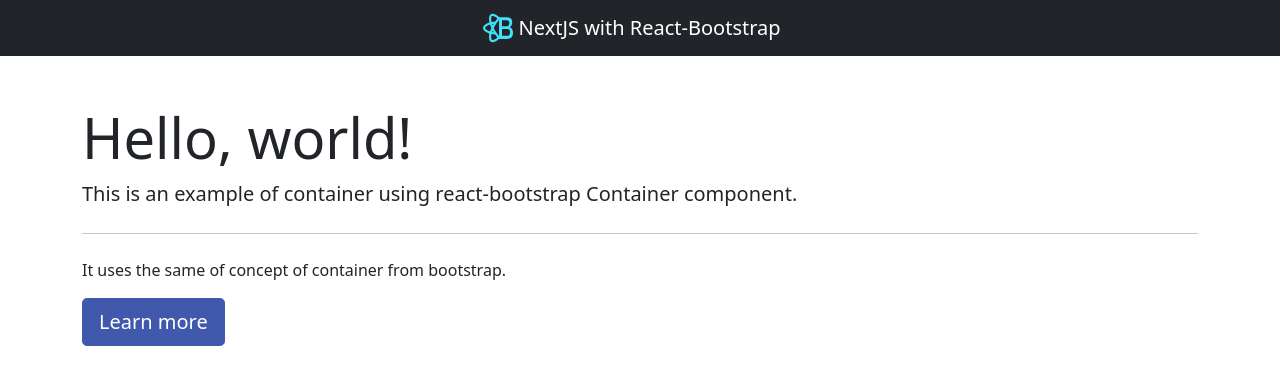
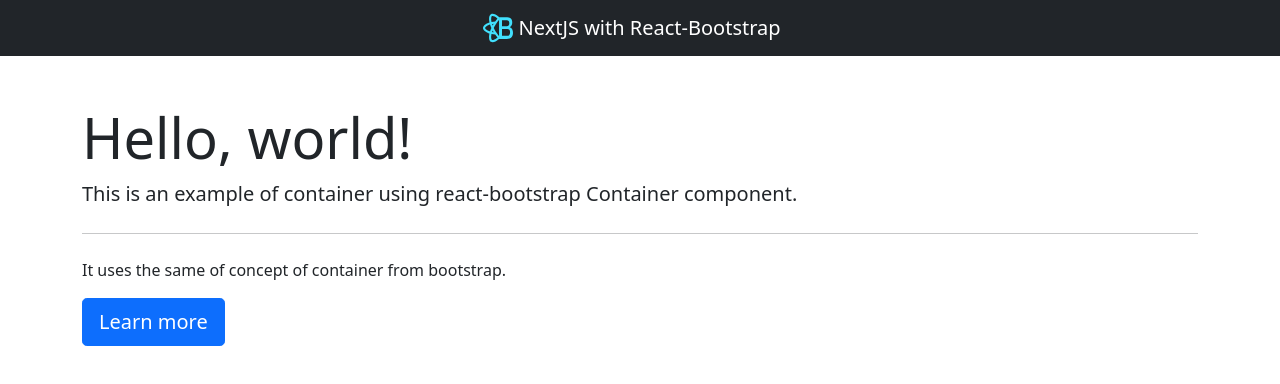
Before and after one commit to WEEFAA/nextjs-with-react-bootstrap, a Next.js app: page / in a window 1280 px wide. Shown: the top 384 px of the page. Built offline with nearby package versions, Linux system fonts and the light colour scheme.

Commit message:
[Styles] uncomment unnecessary lines

```diff
--- a/styles/_palette.scss
+++ b/styles/_palette.scss
@@ -4,18 +4,20 @@
 // override these app-* scss variables for your theme
 // _root.scss should also reflect the values in here. i.e. rgb value for primary color
 // color palette
-$app-primary: #4059AD;
-$app-secondary: #F4B942;
-$app-success: #45CB85;
-$app-info: $info;
-$app-light: $light;
-$app-dark: $dark;
-$app-white: #FFFFFF;
 
-$primary: $app-primary;
-$secondary: $app-secondary;
-$success: $app-success;
-$info: $app-info;
-$light: $app-light;
-$dark: $app-dark;
-$white: $app-white;
+// Uncomment these lines to take effect.
+// $app-primary: #4059AD;
+// $app-secondary: #F4B942;
+// $app-success: #45CB85;
+// $app-info: $info;
+// $app-light: $light;
+// $app-dark: $dark;
+// $app-white: #FFFFFF;
+
+// $primary: $app-primary;
+// $secondary: $app-secondary;
+// $success: $app-success;
+// $info: $app-info;
+// $light: $app-light;
+// $dark: $app-dark;
+// $white: $app-white;
```
